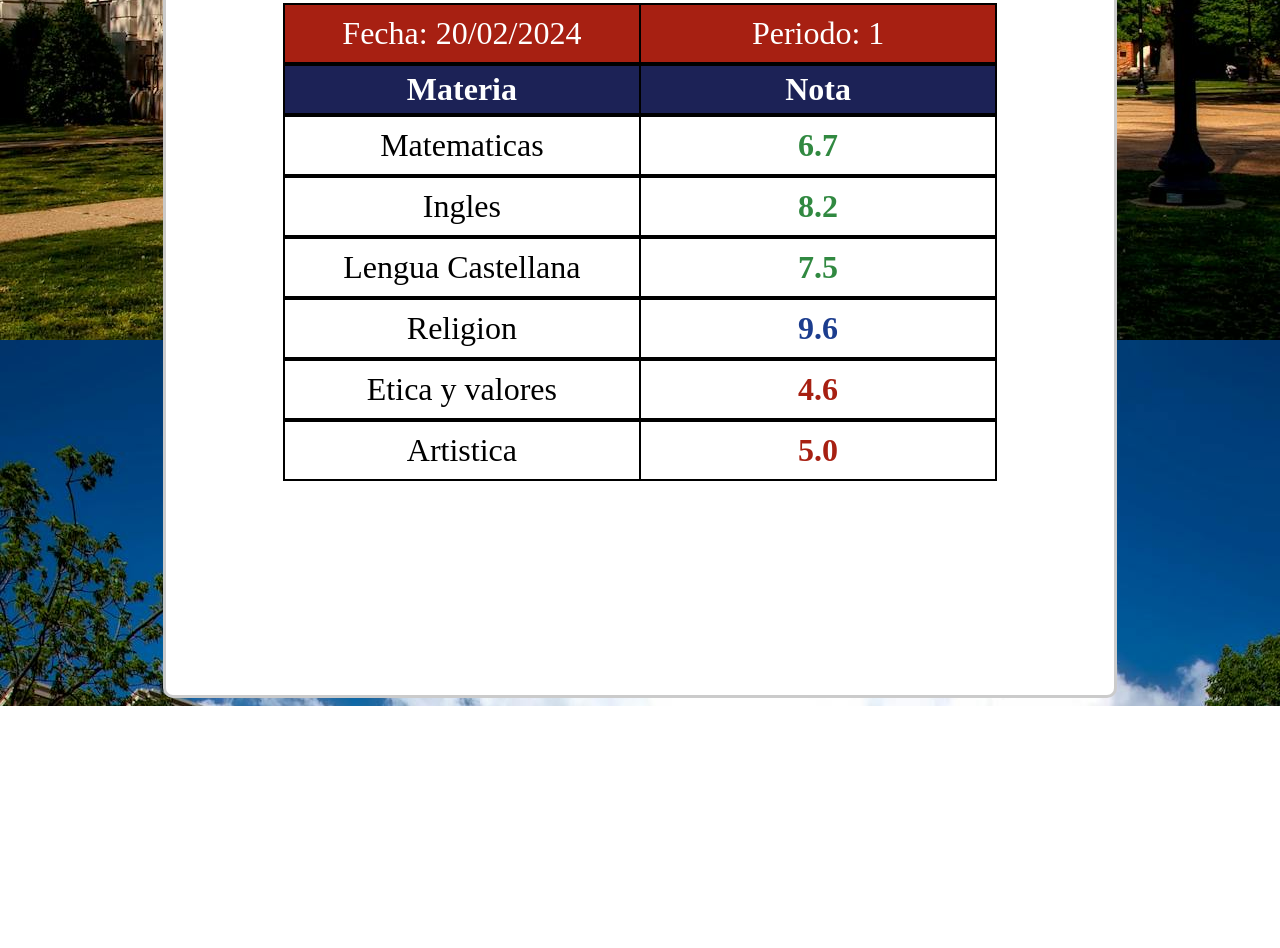
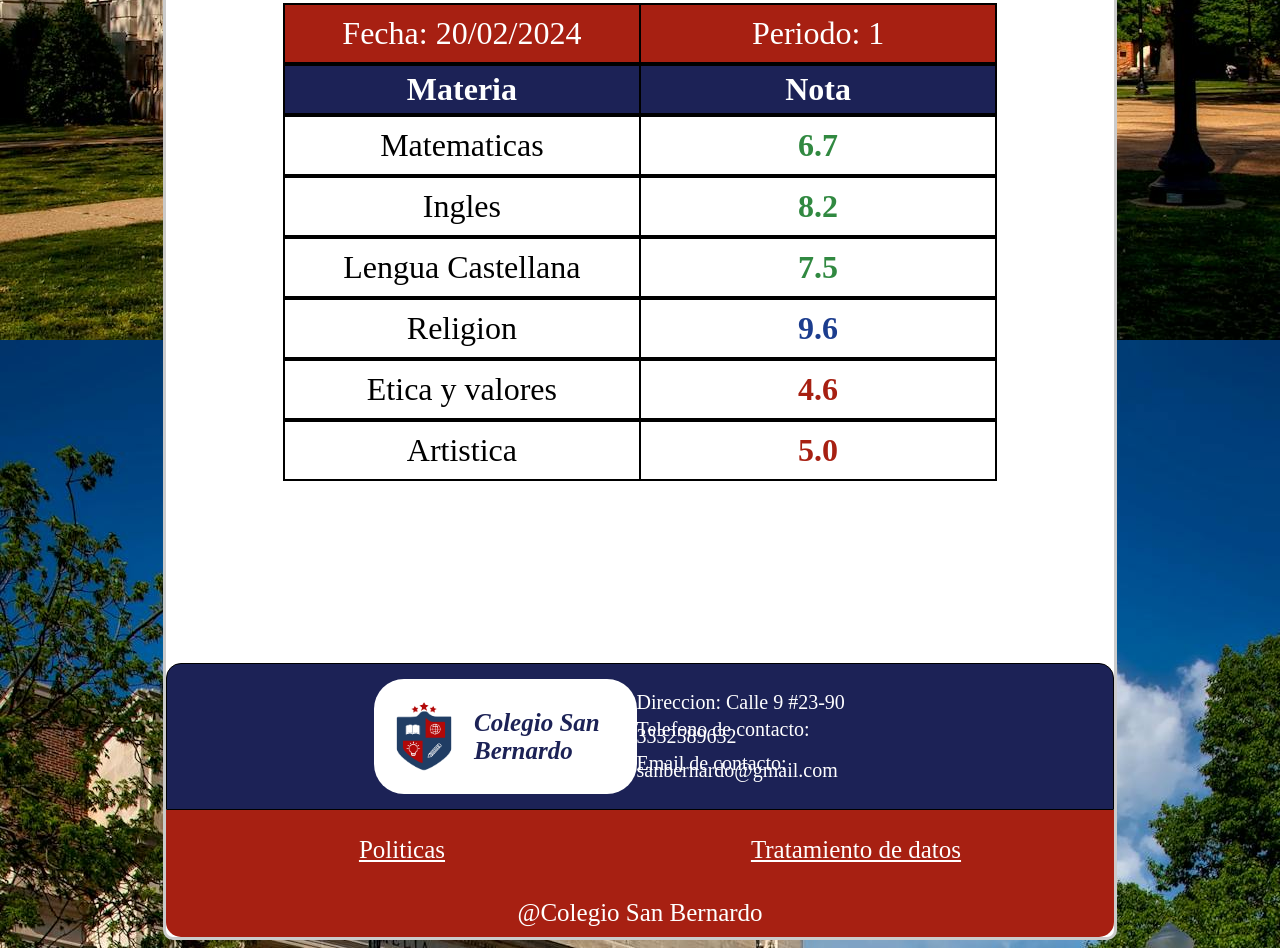
Before and after one commit to EdwinGutierrez1/disenoWeb, a plain HTML site: page index.html in a window 1280 px wide. Shown: the part 1002-1950 px from the top of the page. Before the commit the page ends 1708 px from the top, so only its background shows below. Drawn offline with Linux system fonts and the light colour scheme; a web font is replaced by a local one.

Commit message:
Ultimas modificaciones a la pagina, terminacion del footer

```diff
--- a/index.html
+++ b/index.html
@@ -6,7 +6,8 @@
     <link rel="stylesheet" href="styles.css">
     <link rel="preconnect" href="https://fonts.googleapis.com">
     <link rel="preconnect" href="https://fonts.gstatic.com" crossorigin>
-    <link href="https://fonts.googleapis.com/css2?family=Kantumruy+Pro:ital,wght@0,100..700;1,100..700&display=swap" rel="stylesheet">
+    <link href="https://fonts.googleapis.com/css2?family=Kantumruy+Pro:ital,wght@0,100..700;1,100..700&display=swap"
+        rel="stylesheet">
 </head>
 
 <body>
@@ -79,6 +80,30 @@
                 </tr>
             </table>
         </div>
+
+
+        <div class="Footer">
+            <div class="ImagenYLogo Second">
+                <img src="imagenes/logoColegio.png" alt="Logo del colegio">
+                <p> Colegio San Bernardo</p>
+            </div>
+            <div class="InfoColegio">
+                <p>Direccion: Calle 9 #23-90</p>
+                <p>Telefono de contacto: 3332589632</p>
+                <p>Email de contacto: sanbernardo@gmail.com</p>
+            </div>
+        </div>
+        <div class="SecondFooter">
+            <ul>
+                <li>
+                    <p>Politicas</p>
+                </li>
+                <li>
+                    <p>Tratamiento de datos</p>
+                </li>
+            </ul>
+            <p class="Derechos">@Colegio San Bernardo</p>
+        </div>
     </div>
 
 </body>
--- a/styles.css
+++ b/styles.css
@@ -1,77 +1,77 @@
-body{
+body {
     background-image: url(imagenes/ImagenColegio.jpg);
     font-family: "Kantumruy Pro";
 
 }
 
-a{
+a {
     color: black;
     text-decoration: none;
 }
 
 /* Estilos HEADER */
 
-.logo{
+.logo {
     width: 6rem;
     height: 5rem;
     margin-left: 50px;
 }
 
-header{
+header {
     background-color: beige;
     width: 75%;
     margin: auto;
-    margin-top:20px;
+    margin-top: 20px;
     display: flex;
     justify-content: space-between;
     align-items: center;
-    border-radius:10px;
+    border-radius: 10px;
     margin-bottom: 30px;
     border: 3px rgb(203, 202, 202) solid;
 }
 
-.ImagenYLogo{
+.ImagenYLogo {
     display: flex;
     justify-content: space-between;
     align-items: center;
     font-size: 1.3rem;
 }
 
-.ImagenYLogo > p{
-    margin-left:10px;
-    font-size:25px;
+.ImagenYLogo>p {
+    margin-left: 10px;
+    font-size: 25px;
     font-style: italic;
     color: #1c2256;
     font-weight: bold;
 }
 
-.ImagenYLogo > img{
+.ImagenYLogo>img {
     width: 80px;
     height: 80px;
     padding: 10px 0;
 }
 
-.navbar ul{
+.navbar ul {
     margin-right: 50px;
 }
 
-.navbar ul li{
+.navbar ul li {
     display: inline-block;
     margin-left: 10px;
     font-size: 1.3rem;
 }
 
-.navbar ul li a{
+.navbar ul li a {
     font-weight: 400;
     color: #1c2256;
-    font-size:30px;
+    font-size: 30px;
     padding: 10px;
     margin: 10px;
 }
 
 /* Estilos Informacion del estudiante */
 
-h1{
+h1 {
     justify-content: center;
     font-size: 3rem;
     text-align: center;
@@ -80,7 +80,7 @@ h1{
 }
 
 
-h2{
+h2 {
     text-align: center;
     color: black;
     font-size: 2.5rem;
@@ -88,39 +88,38 @@ h2{
 
 
 
-.CajaPrincipal{
+.CajaPrincipal {
     background-color: white;
     width: 75%;
     margin: auto;
-    padding-bottom: 2rem;
-    border-radius:10px;
+    border-radius: 10px;
     border: 3px #CBCBCB solid;
 }
 
 
-.ContenedorInfoEstudiante{
+.ContenedorInfoEstudiante {
     display: flex;
     justify-content: space-between;
     border-top: 1px black solid;
 }
 
-.FotoEstudianteImg{
-    padding-left:4.5rem;
+.FotoEstudianteImg {
+    padding-left: 4.5rem;
     padding-top: 1.5rem;
     width: 16rem;
-    opacity:100%;
+    opacity: 100%;
     padding-bottom: 10px;
 }
 
-.CajaInfoEstudiante{
-    text-align:left;
+.CajaInfoEstudiante {
+    text-align: left;
     padding: 10px 100px 10px 50px;
     font-size: 2rem;
 }
 
-.bordeCaja{
-    width:65%;
-    border: 2px #9E9E9E  solid;
+.bordeCaja {
+    width: 65%;
+    border: 2px #9E9E9E solid;
     margin: auto;
     margin-top: 4.5rem;
     margin-bottom: 4.5rem;
@@ -128,23 +127,23 @@ h2{
 }
 
 
-.bordeCaja > h2{
-    background-color:#A72012;
-    padding:20px;
-    margin:0;
-    font-weight:500;
-    color:white;
+.bordeCaja>h2 {
+    background-color: #A72012;
+    padding: 20px;
+    margin: 0;
+    font-weight: 500;
+    color: white;
 
 }
 
 /* Estilos caja de notas */
 
-.ContenedorNotas{
+.ContenedorNotas {
     text-align: center;
-    margin-bottom:10rem;
+    margin-bottom: 10rem;
 }
 
-.TablaNotas{
+.TablaNotas {
     margin: auto;
     width: 80%;
     padding: 20px;
@@ -152,31 +151,31 @@ h2{
 
 }
 
-.TablaNotas tr{
+.TablaNotas tr {
     border: 1px black solid;
     display: flex;
     justify-content: space-between;
 }
 
-.TablaNotas tr th{
+.TablaNotas tr th {
     border: 1px black solid;
     width: calc(100%/2);
     background-color: #1c2256;
     opacity: 100%;
     color: white;
-    padding:5px;
+    padding: 5px;
 }
 
-.TablaNotas tr td{
+.TablaNotas tr td {
     width: calc(100%/2);
     border: 1px black solid;
-    padding:10px;
+    padding: 10px;
 }
 
-.InfoTabla{
+.InfoTabla {
     background-color: #A72012;
-    color:white;
-    font-weight:500;
+    color: white;
+    font-weight: 500;
 }
 
 
@@ -188,7 +187,7 @@ h2{
     font-weight: bold;
 }
 
-.Reprobado{
+.Reprobado {
     color: #A72012;
     font-weight: 2px;
     font-weight: bold;
@@ -199,3 +198,62 @@ h2{
     font-weight: 2px;
     font-weight: bold;
 }
+
+/* Estilos del footer */
+
+.Footer {
+    display: flex;
+    border: 1px black solid;
+    justify-content: space-between;
+    background-color: #1c2256;
+    padding: 15px;
+    margin: 0;
+    border-top-left-radius: 15px;
+    border-top-right-radius: 15px;
+}
+
+.Second {
+    background-color: white;
+    padding: 0 10px;
+    margin: 0 auto;
+    margin-left: 12rem;
+    border-radius: 30px;
+}
+
+.InfoColegio {
+    color: white;
+    font-size: 20px;
+    line-height: 7px;
+    margin: 0 auto;
+    margin-right: 12rem;
+    justify-content: center;
+}
+
+.SecondFooter {
+    background-color: #A72012;
+    color: white;
+    padding-top: 1px;
+    font-size: 25px;
+    border-bottom-left-radius: 15px;
+    border-bottom-right-radius: 15px;
+}
+
+.SecondFooter ul li {
+    display: inline-block;
+    margin: 0 10px;
+    text-decoration: underline;
+    justify-content: center;
+    align-self: center;
+}
+
+.SecondFooter ul {
+    display: flex;
+    justify-content: space-around;
+}
+
+.SecondFooter p {
+    margin: 0 auto;
+    text-align: center;
+    padding-bottom: 10px;
+
+}
```
